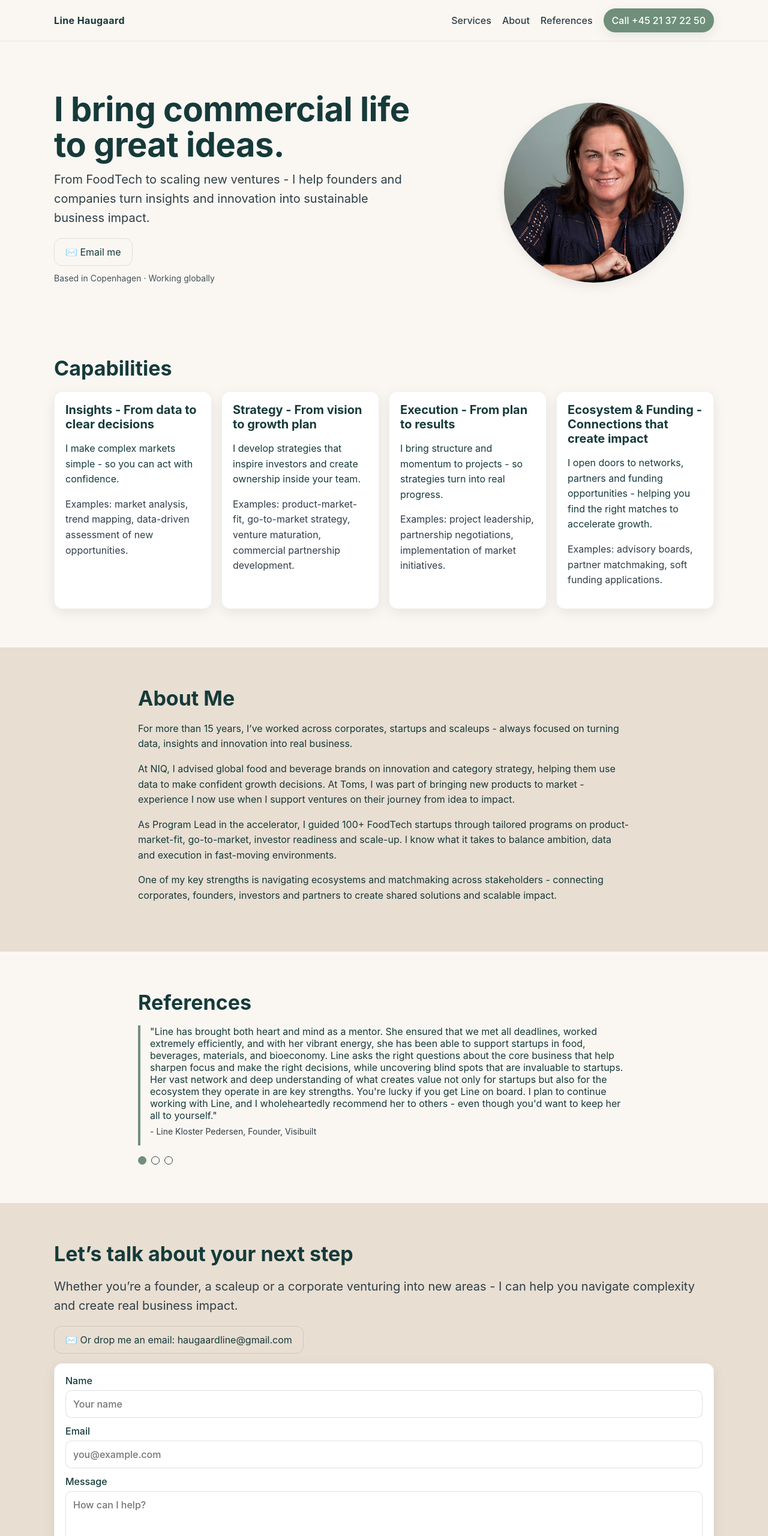
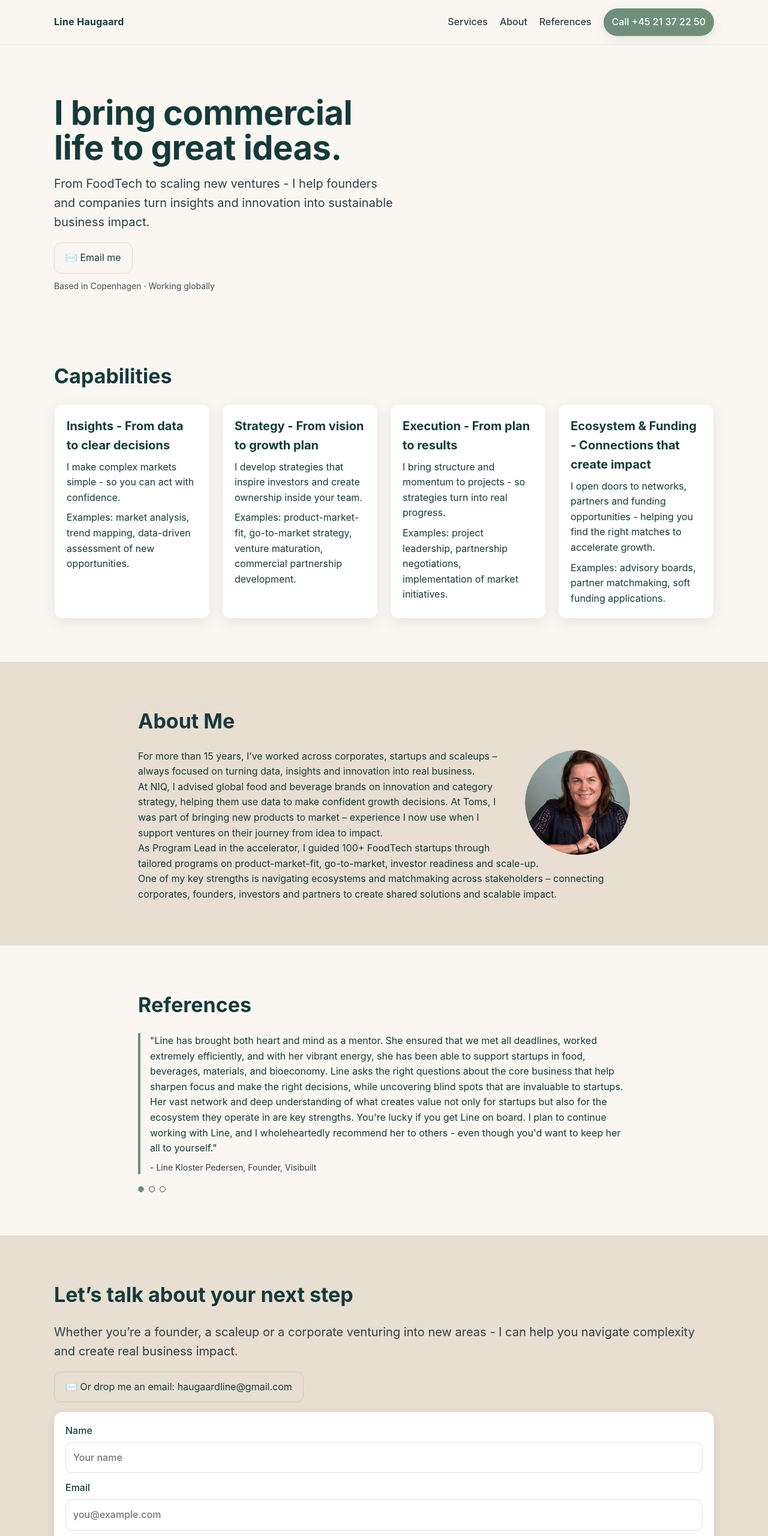
Before and after one commit to JensHaugaard1/linehaugaard, a plain HTML site: page index.html in a window 1280 px wide. Shown: the top 2560 px of the page at 60% size. Drawn offline with Linux system fonts and the light colour scheme.

Commit message:
Add files via upload

```diff
--- a/index.html
+++ b/index.html
@@ -40,10 +40,7 @@
           </div>
           <p class="meta">Based in Copenhagen · Working globally</p>
         </div>
-        <div class="hero-photo-wrap">
-          <!-- Replace with a real image if you like: <img src="portrait.jpg" ...> -->
-          <img class="hero-photo" src="portrait.jpg",svg xmlns='http://www.w3.org/2000/svg' width='720px' height='720px'><rect width='100%' height='100%' fill='%23E8DED2'/><text x='50%' y='50%' dominant-baseline='middle' text-anchor='middle' font-size='20' fill='%232F3E46'>
-        </div>
+
       </div>
     </section>
 
@@ -77,15 +74,25 @@
     </section>
 
     <!-- About -->
-    <section class="section tint" id="about">
-      <div class="container narrow">
-        <h2>About Me</h2>
-        <p>For more than 15 years, I’ve worked across corporates, startups and scaleups - always focused on turning data, insights and innovation into real business.</p>
-        <p>At NIQ, I advised global food and beverage brands on innovation and category strategy, helping them use data to make confident growth decisions. At Toms, I was part of bringing new products to market - experience I now use when I support ventures on their journey from idea to impact.</p>
-        <p>As Program Lead in the accelerator, I guided 100+ FoodTech startups through tailored programs on product-market-fit, go-to-market, investor readiness and scale-up. I know what it takes to balance ambition, data and execution in fast-moving environments.</p>
-        <p>One of my key strengths is navigating ecosystems and matchmaking across stakeholders - connecting corporates, founders, investors and partners to create shared solutions and scalable impact.</p>
-      </div>
-    </section>
+<section class="section tint" id="about">
+  <div class="container narrow">
+    <div class="about-text">
+      <h2>About Me</h2>
+<figure class="about-float">
+        <img src="portrait.jpg" alt="Portrait of Line Haugaard" class="about-photo" />
+      </figure>
+      <p>For more than 15 years, I’ve worked across corporates, startups and scaleups – always focused on turning data, insights and innovation into real business.</p>
+      <p>At NIQ, I advised global food and beverage brands on innovation and category strategy, helping them use data to make confident growth decisions. At Toms, I was part of bringing new products to market – experience I now use when I support ventures on their journey from idea to impact.</p>
+      <p>As Program Lead in the accelerator, I guided 100+ FoodTech startups through tailored programs on product-market-fit, go-to-market, investor readiness and scale-up.</p>
+      <p>One of my key strengths is navigating ecosystems and matchmaking across stakeholders – connecting corporates, founders, investors and partners to create shared solutions and scalable impact.</p>
+    </div>
+  </div>
+</section>
+
+
+
+
+
 
     <!-- References (auto-rotate 8s, swipe on mobile) -->
     <section class="section" id="references">
--- a/styles.css
+++ b/styles.css
@@ -1,179 +1,364 @@
-:root{ --sand:#FAF7F2; --clay:#E8DED2; --sage:#6F8F7A; --forest:#163A3A; --slate:#2F3E46; --white:#fff; --radius:14px; --shadow:0 6px 20px rgba(0,0,0,.08); }
-*{box-sizing:border-box}
-html,body{height:100%}
-body{margin:0;font-family:Inter,ui-sans-serif,system-ui,-apple-system,Segoe UI,Roboto,Helvetica,Arial; color:var(--forest); background:var(--sand)}
-.container{width:min(1100px,92%);margin:0 auto}
-.container.narrow{width:min(820px,92%)}
-.site-header{position:sticky;top:0;z-index:40;backdrop-filter:saturate(120%) blur(6px);background:rgba(250,247,242,.9);border-bottom:1px solid rgba(0,0,0,.06)}
-.nav{display:flex;align-items:center;justify-content:space-between;padding:14px 0}
-.brand{font-weight:700;letter-spacing:.4px}
-.menu{display:flex;gap:18px;align-items:center}
-.menu a{text-decoration:none;color:var(--slate);font-weight:500}
-.menu a:hover{color:var(--forest)}
-.menu .cta{padding:10px 14px;background:var(--sage);color:var(--white);border-radius:999px;box-shadow:var(--shadow)}
-.hero{padding:84px 0 40px}
-.compact-top{padding-top:40px}
-.hero-inner{text-align:left}
-.two-col{display:grid;grid-template-columns:1.2fr .8fr;gap:100px;align-items:center}
-@media (max-width: 900px){ .two-col{grid-template-columns:1fr} .hero-photo-wrap{order:1; justify-self:center} }
-/* --- Force side-by-side on mobile, tighter spacing --- */
-@media (max-width: 640px) {
-  /* Overrider evt. tidligere stacking-regel */
-  .two-col {
-    display: grid;
-    grid-template-columns: minmax(0, 1fr) 140px; /* tekst | lille cirkel */
-    align-items: start;
-    gap: 12px; /* mindre afstand mellem tekst og billede */
+/* =============================
+   GLOBAL THEME & BASE STYLES
+============================= */
+:root {
+  --sand: #FAF7F2;
+  --clay: #E8DED2;
+  --sage: #6F8F7A;
+  --forest: #163A3A;
+  --slate: #2F3E46;
+  --white: #fff;
+  --radius: 14px;
+  --shadow: 0 6px 20px rgba(0,0,0,0.08);
 }
 
-  /* Sørg for at billedet er til højre (ikke reorder til -1) */
-  .hero-photo-wrap {
-    order: initial;
-    justify-self: end;
-    align-self: start;
-
+* { box-sizing: border-box; margin: 0; padding: 0; }
+html, body { height: 100%; scroll-behavior: smooth; }
+body {
+  font-family: Inter, ui-sans-serif, system-ui, -apple-system, Segoe UI, Roboto, Helvetica, Arial;
+  color: var(--forest);
+  background: var(--sand);
+  line-height: 1.6;
 }
 
-
-
-
+/* =============================
+   LAYOUT
+============================= */
+.container {
+  width: min(1100px, 92%);
+  margin: 0 auto;
+}
+.container.narrow {
+  width: min(820px, 92%);
 }
 
-h1{font-size:clamp(32px,5vw,56px);line-height:1.05;margin:0 0 12px;letter-spacing:-.5px}
-.lead{font-size:clamp(16px,2.2vw,20px);color:var(--slate);margin:0 0 18px}
-.meta{color:var(--slate);opacity:.9;margin-top:10px;font-size:14px}
-.hero-actions{display:flex;gap:12px;flex-wrap:wrap;margin-top:8px}
-.hero-photo {
-  width: 300px;              /* fast størrelse så den kan være perfekt cirkel */
-  height: 300px;
-  border-radius: 50%;        /* gør billedet cirkulært */
-  object-fit: cover;         /* zoomer beskæring så det fylder cirklen pænt */
+.section {
+  padding: 72px 0;
+}
+.tint {
+  background: var(--clay);
+}
+
+/* =============================
+   HEADER / NAVIGATION
+============================= */
+.site-header {
+  position: sticky;
+  top: 0;
+  z-index: 40;
+  backdrop-filter: saturate(120%) blur(6px);
+  background: rgba(250,247,242,0.9);
+  border-bottom: 1px solid rgba(0,0,0,0.06);
+}
+
+.nav {
+  display: flex;
+  align-items: center;
+  justify-content: space-between;
+  padding: 14px 0;
+}
+
+.brand {
+  font-weight: 700;
+  letter-spacing: 0.3px;
+  color: var(--forest);
+}
+
+.menu {
+  display: flex;
+  align-items: center;
+  gap: 20px;
+}
+
+.menu a {
+  color: var(--slate);
+  text-decoration: none;
+  font-weight: 500;
+  transition: color 0.2s ease;
+}
+.menu a:hover { color: var(--forest); }
+
+.menu .cta {
+  padding: 10px 14px;
+  background: var(--sage);
+  color: var(--white);
+  border-radius: 999px;
   box-shadow: var(--shadow);
-  display: block;
-  margin: 0 auto;            /* centrerer billedet */
+  white-space: nowrap;
 }
-.btn-primary{display:inline-block;padding:12px 18px;background:var(--sage);color:var(--white);border-radius:12px;text-decoration:none;font-weight:600;box-shadow:var(--shadow)}
-.btn-primary:hover{filter:brightness(.95)}
-.btn-ghost{display:inline-block;padding:12px 18px;background:transparent;color:var(--forest);border-radius:12px;text-decoration:none;border:1px solid rgba(0,0,0,.1)}
-.btn-ghost:hover{background:var(--clay)}
-.section{padding:64px 0}
-.tint{background:var(--clay)}
-h2{font-size:clamp(24px,3vw,34px);margin:0 0 18px}
-h3{font-size:20px;margin:0 0 8px}
-p{line-height:1.6}
-.muted{color:var(--slate)}
-.examples{margin-top:8px}
-.grid{display:grid;grid-template-columns:repeat(auto-fit,minmax(240px,1fr));gap:16px}
-.card{background:var(--white);border:1px solid rgba(0,0,0,.06);border-radius:var(--radius);padding:18px;box-shadow:var(--shadow)}
-.quote{border-left:4px solid var(--sage);padding-left:16px;margin:18px 0}
-.quote blockquote{margin:0;color:var(--forest)}
-.quote figcaption{color:var(--slate);margin-top:8px;font-size:14px}
-.quote.single{min-height:200px}
-.dots{display:flex;gap:8px;margin-top:10px}
-.dot{width:10px;height:14px;border-radius:50%;border:1px solid var(--slate);background:transparent;cursor:pointer}
-.dot.active{background:var(--sage);border-color:var(--sage)}
-.contact-box{display:flex;gap:12px;flex-wrap:wrap;margin-bottom:16px}
-.contact-form{display:grid;grid-template-columns:1fr;gap:12px;background:var(--white);border:1px solid rgba(0,0,0,.06);border-radius:var(--radius);padding:18px;box-shadow:var(--shadow)}
-.contact-form label{display:grid;gap:6px;font-weight:500}
-.contact-form input,.contact-form textarea{width:100%;padding:12px;border-radius:10px;border:1px solid rgba(0,0,0,.12);background:#fff;font:inherit}
-.contact-form button{justify-self:start}
-.footer{padding:28px 0;border-top:1px solid rgba(0,0,0,.06)}
-.footer .container{display:flex;gap:12px;align-items:center;justify-content:space-between;font-size:14px;color:var(--slate)}
-a:focus,button:focus,input:focus,textarea:focus{outline:2px solid var(--sage);outline-offset:2px}
-html {
-  scroll-behavior: smooth;
-}
-/* keep CTA on one line on all sizes */
-.menu .cta { white-space: nowrap; }
 
-/* Hide toggle on desktop */
+/* Mobile menu toggle */
 .menu-toggle { display: none; }
 
-/* Mobile layout */
+/* --- Mobile Nav --- */
 @media (max-width: 900px) {
   .nav { position: relative; }
-
   .menu-toggle {
     display: inline-flex;
     align-items: center;
     justify-content: center;
     width: 40px; height: 40px;
     border-radius: 8px;
-    border: 1px solid rgba(0,0,0,.1);
-    background: #fff;
+    border: 1px solid rgba(0,0,0,0.1);
+    background: var(--white);
     font-size: 20px;
     color: var(--forest);
   }
-
-  /* Collapsible menu panel */
   .menu {
     position: absolute;
-    top: 82px;            /* lige under header-linjen */
-    right: 0;
-    background: rgba(250,247,242,.98);
-    border: 1px solid rgba(0,0,0,.06);
+    top: 80px; right: 0;
+    background: rgba(250,247,242,0.98);
+    border: 1px solid rgba(0,0,0,0.06);
     box-shadow: var(--shadow);
     border-radius: 12px;
     padding: 12px;
-    display: none;        /* skjult til toggle */
     flex-direction: column;
-    gap: 10px;
+    gap: 12px;
     min-width: 240px;
+    display: none;
   }
   .menu.open { display: flex; }
-
-  /* lidt strammere CTA på mobil */
-  .menu .cta {
-    display: inline-block;
-    text-align: right;
-    padding: 10px px;
-    font-weight: 700;
-    border-radius: 999px;
 }
 
-  /* Brand + toggle i række, skjul desktop-gap */
-  .container.nav { gap: 12px; }
-  /* --- Hero: tekst og billede side om side --- */
-.two-col {
+/* =============================
+   HERO
+============================= */
+.hero {
+  padding: 84px 0 40px;
+}
+@media (max-width: 900px) {
+   .hero {
+  padding: 80px 0 20px;
+
+}
+  .hero-inner {
   display: grid;
-  grid-template-columns: 1.4fr auto; /* lidt mere plads til tekst */
+   grid-template-columns: 10fr 1fr !important;
   align-items: center;
-  gap: 30px; /* mindre end før */
+  gap: 48px;
 }
 }
+.hero-inner {
+  display: grid;
+  grid-template-columns: 1.2fr 1fr;
+  align-items: center;
+  gap: 48px;
+}
+.hero-copy h1 {
+  font-size: clamp(32px, 5vw, 56px);
+  line-height: 1.05;
+  letter-spacing: -0.5px;
+  margin-bottom: 14px;
+}
+.lead {
+  font-size: clamp(16px, 2vw, 20px);
+  color: var(--slate);
+  margin-bottom: 18px;
+}
+.hero-actions {
+  display: flex;
+  flex-wrap: wrap;
+  gap: 12px;
+}
+.btn-ghost {
+  display: inline-block;
+  padding: 12px 18px;
+  background: transparent;
+  color: var(--forest);
+  border: 1px solid rgba(0,0,0,0.1);
+  border-radius: 12px;
+  text-decoration: none;
+  transition: background 0.2s ease;
+}
+.btn-ghost:hover {
+  background: var(--clay);
+}
+.meta {
+  color: var(--slate);
+  opacity: 0.9;
+  margin-top: 10px;
+  font-size: 14px;
+}
+
+/* =============================
+   CAPABILITIES / SERVICES
+============================= */
+h2 {
+  font-size: clamp(24px, 3vw, 34px);
+  margin-bottom: 18px;
+}
+.grid {
+  display: grid;
+  grid-template-columns: repeat(auto-fit, minmax(240px, 1fr));
+  gap: 20px;
+}
+.card {
+  background: var(--white);
+  border: 1px solid rgba(0,0,0,0.06);
+  border-radius: var(--radius);
+  padding: 20px;
+  box-shadow: var(--shadow);
+}
+.card h3 {
+  font-size: 20px;
+  margin-bottom: 8px;
+}
+.card p { color: var(--forest); }
+.examples {
+  margin-top: 8px;
+  color: var(--slate);
+}
+
+/* =============================
+   ABOUT SECTION
+============================= */
+/* ==== ABOUT: stabil wrap + bund-flugt ==== */
+.about-text {
+  position: relative;
+  line-height: 1.6;             /* fast line-height giver konsistent baseline */
+  --size: 175px;                 /* base-størrelse på billedet (desktop) */
+  --tune: 0px;                   /* finjustér bundflugt (kan sættes til 0–8px) */
+}
+.about-text::after { content:""; display:block; clear:both; } /* clearfix */
+
+/* Flydende, rund figur der wrap’er */
+.about-float {
+  float: right;
+  width: var(--size);
+  height: var(--size);
+  margin: 2px 0 10px 24px;      /* luft venstre/under */
+  shape-outside: circle(50%);
+  clip-path: circle(50%);
+  display: flex;                 /* gør det muligt at bundjustere billedet */
+  align-items: flex-start;         /* bund af billedet = bund af figuren */
+  transform: translateY(var(--tune)); /* optisk bund-justering */
+}
+
+.about-photo {
+  width: 100%;
+  height: 100%;
+  border-radius: 50%;
+  object-fit: cover;
+  display: block;
+  box-shadow: var(--shadow);
+}
+
+/* Ingen ekstra luft under sidste linje */
+.about-text p:last-child { margin-bottom: 0; }
+
+/* Tablet/mindre skærme – mindre billede og separat finjustering */
+@media (max-width: 900px) {
+  .about-text { --size: 175px; --tune: 4px; }
+  .about-float { margin: 2px 0 8px 24px; }
+}
+
+/* Mobil – wrap bevares, men endnu mindre størrelse og tune */
+@media (max-width: 640px) {
+  .about-text { --size: 175px; --tune: 3px; }
+  .about-float { margin: 0 0 8px 24px; }
+}
+
+/* Meget smalle skærme: hvis wrap bliver klemt, kan du alternativt stacke billedet
+   (fjern kommentar for at slå til)
+@media (max-width: 380px) {
+  .about-float {
+    float: none;
+    margin: 12px 0;
+    shape-outside: none;
+    clip-path: none;
+    transform: none;
+  }
+  .about-photo { width: 120px; height: 120px; margin-inline: auto; }
+}
+*/
 
 
+/* =============================
+   REFERENCES / TESTIMONIALS
+============================= */
+.quote {
+  border-left: 4px solid var(--sage);
+  padding-left: 16px;
+  margin: 20px 0;
+}
+.quote blockquote { color: var(--forest); margin: 0; }
+.quote figcaption { color: var(--slate); margin-top: 8px; font-size: 14px; }
+.dots {
+  display: flex;
+  gap: 8px;
+  margin-top: 10px;
+  justify-content: left;
+}
+.dot {
+  width: 10px; height: 10px;
+  border-radius: 50%;
+  border: 1px solid var(--slate);
+  background: transparent;
+  cursor: pointer;
+}
+.dot.active {
+  background: var(--sage);
+  border-color: var(--sage);
+}
 
-
-
-/* --- Mobil: mindre billede og endnu tættere layout --- */
-@media (max-width: 900px) {
-
-/* Billedet som cirkel */
-.hero-photo {
-  width: 300px;
-  height: 300px;
-  border-radius: 50%;
-  object-fit: cover;
-  float: right;
-  shape-outside: circle(50%);
-  margin-left: 16px; /* tættere tekst */
+/* =============================
+   CONTACT
+============================= */
+.contact-box {
+  display: flex;
+  flex-wrap: wrap;
+  gap: 12px;
+  margin-bottom: 16px;
+}
+.contact-form {
+  display: grid;
+  gap: 12px;
+  background: var(--white);
+  border: 1px solid rgba(0,0,0,0.06);
+  border-radius: var(--radius);
+  padding: 18px;
   box-shadow: var(--shadow);
 }
-  .hero-photo {
-    width: 175px;
-    height: 175px;
-    shape-outside: circle(50%);
-    float: right;       /* lader teksten flyde rundt om billedet */
-    margin: 0 0 8px 12px; /* mindre afstand */
+.contact-form label {
+  display: grid;
+  gap: 6px;
+  font-weight: 500;
+}
+.contact-form input,
+.contact-form textarea {
+  width: 100%;
+  padding: 12px;
+  border-radius: 10px;
+  border: 1px solid rgba(0,0,0,0.12);
+  font: inherit;
+}
+.btn-primary {
+  display: inline-block;
+  padding: 12px 18px;
+  background: var(--sage);
+  color: var(--white);
+  border-radius: 12px;
+  text-decoration: none;
+  font-weight: 600;
+  box-shadow: var(--shadow);
+  border: none;
+  cursor: pointer;
+}
+.btn-primary:hover {
+  filter: brightness(0.95);
 }
 
-  .hero {
-    padding-top: px;
-    margin-bottom: -36px;
+/* =============================
+   FOOTER
+============================= */
+.footer {
+  padding: 28px 0;
+  border-top: 1px solid rgba(0,0,0,0.06);
 }
-
-  .hero-copy h1 {
-    margin-top: 0;
+.footer .container {
+  display: flex;
+  justify-content: space-between;
+  align-items: center;
+  font-size: 14px;
+  color: var(--slate);
 }
-}
```
Lines whose indentation alone changed are shown as unchanged.
